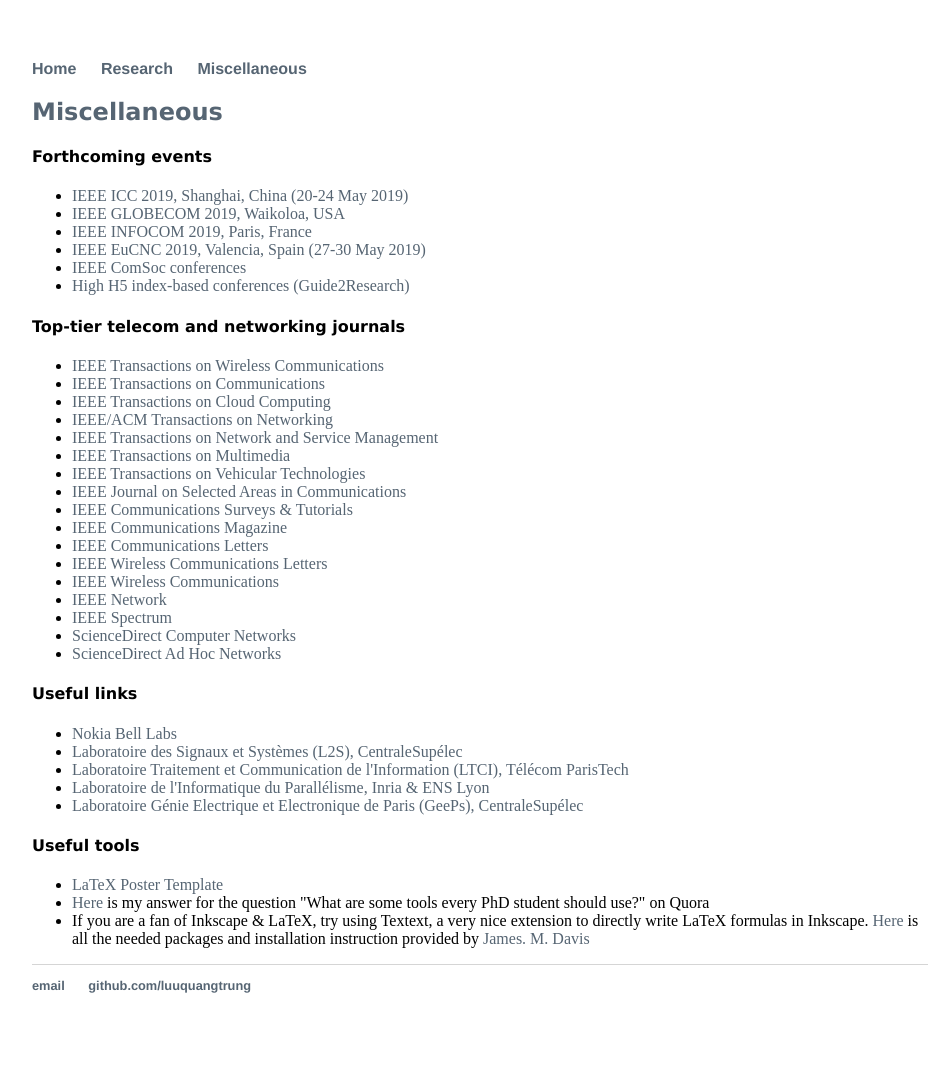
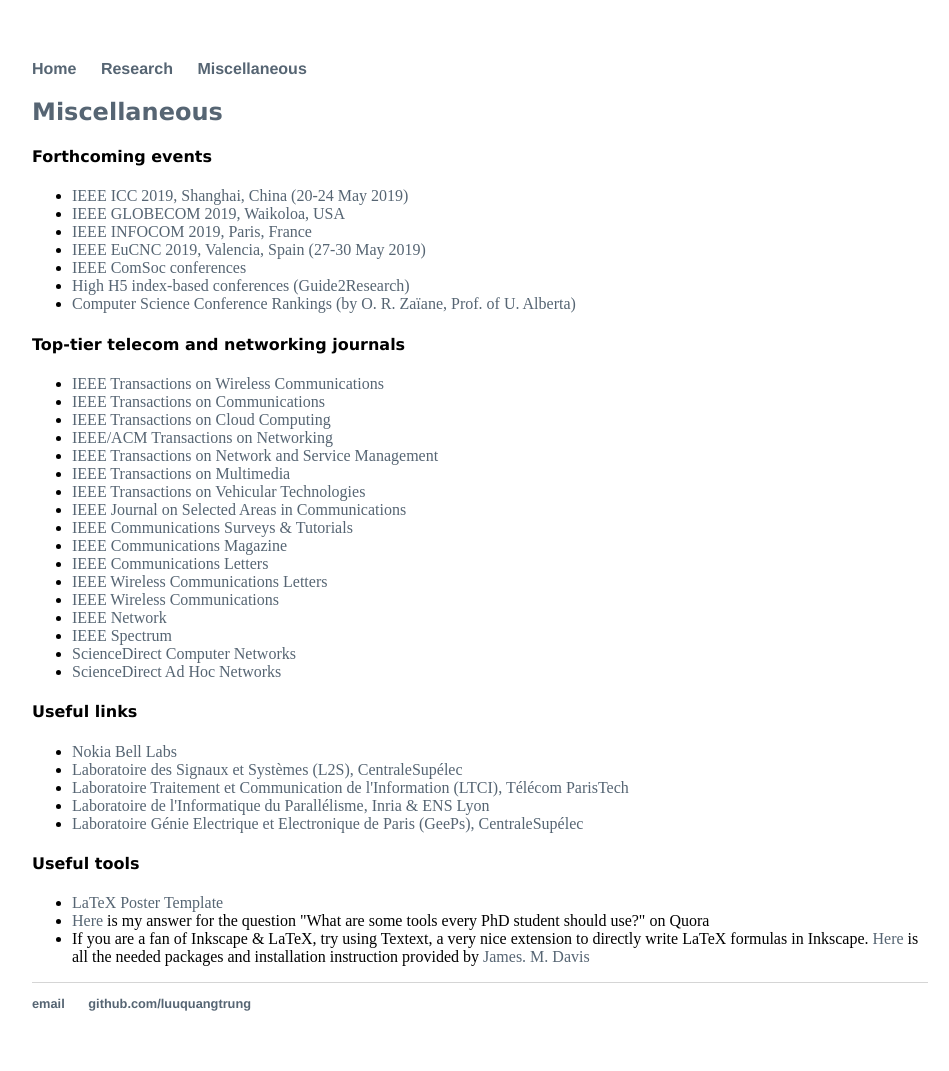
Before and after one commit to luuquangtrung/luuquangtrung.github.io_v1, a Jekyll site: the page built from misc/index.html, in a window 1280 px wide. Shown: the whole page, without its empty margins (160-1109 px from the left). Built offline with Jekyll 4.4.1, drawn with Linux system fonts in a browser that asks for light colours.

Commit message:
Update index.html

```diff
--- a/misc/index.html
+++ b/misc/index.html
@@ -21,6 +21,7 @@
 
 	<li> <a href="https://www.comsoc.org/conferences/conferencesearch">IEEE ComSoc conferences </a> </li>
 	<li> <a href="http://www.guide2research.com/topconf/network-communication">High H5 index-based conferences (Guide2Research) </a> </li>
+	<li> <a href="https://webdocs.cs.ualberta.ca/~zaiane/htmldocs/ConfRanking.html">Computer Science Conference Rankings (by O. R. Zaïane, Prof. of U. Alberta) </a> </li>
 </ul>
 
 <!-- <div>&nbsp;</div> -->
```
